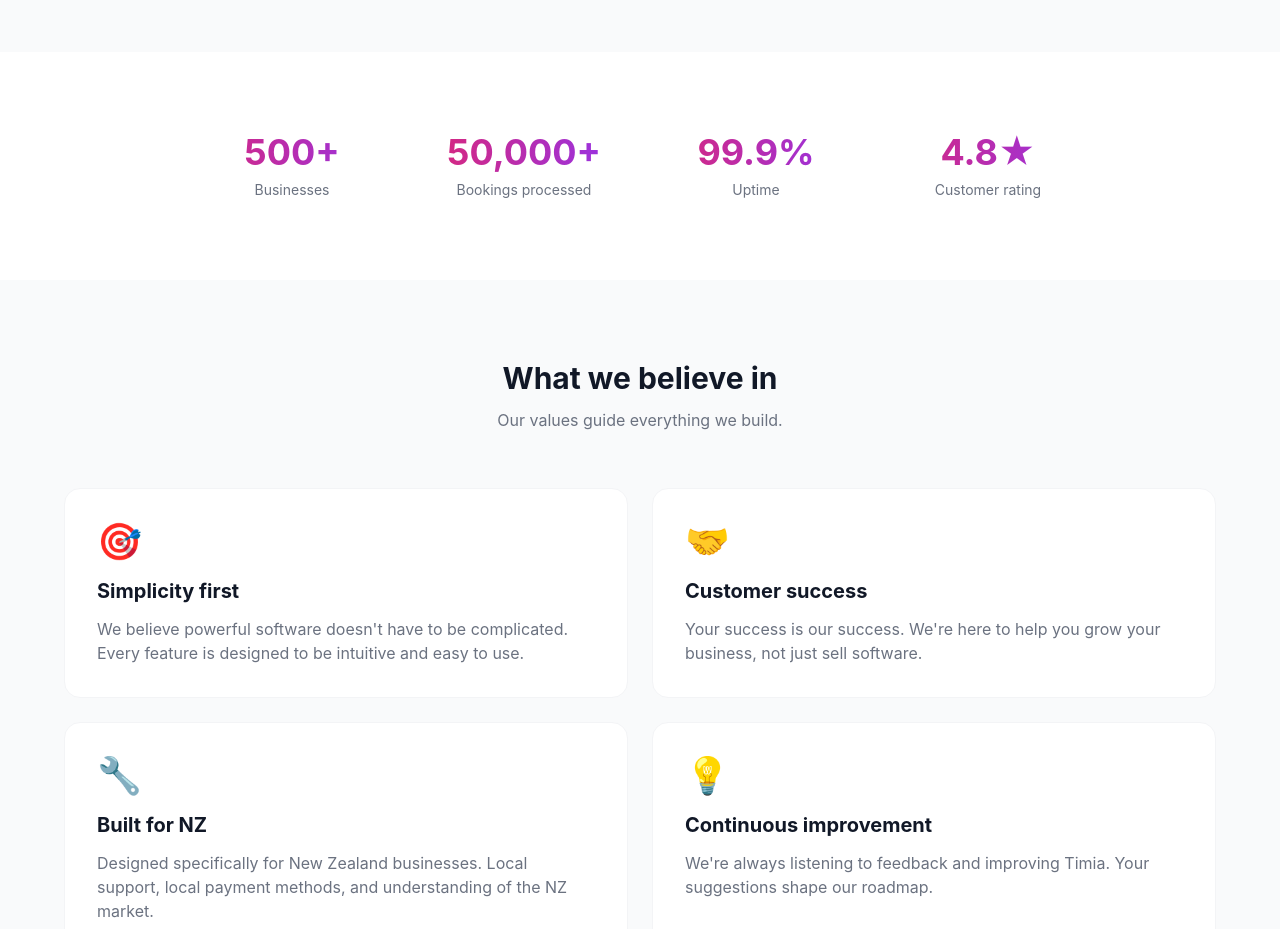
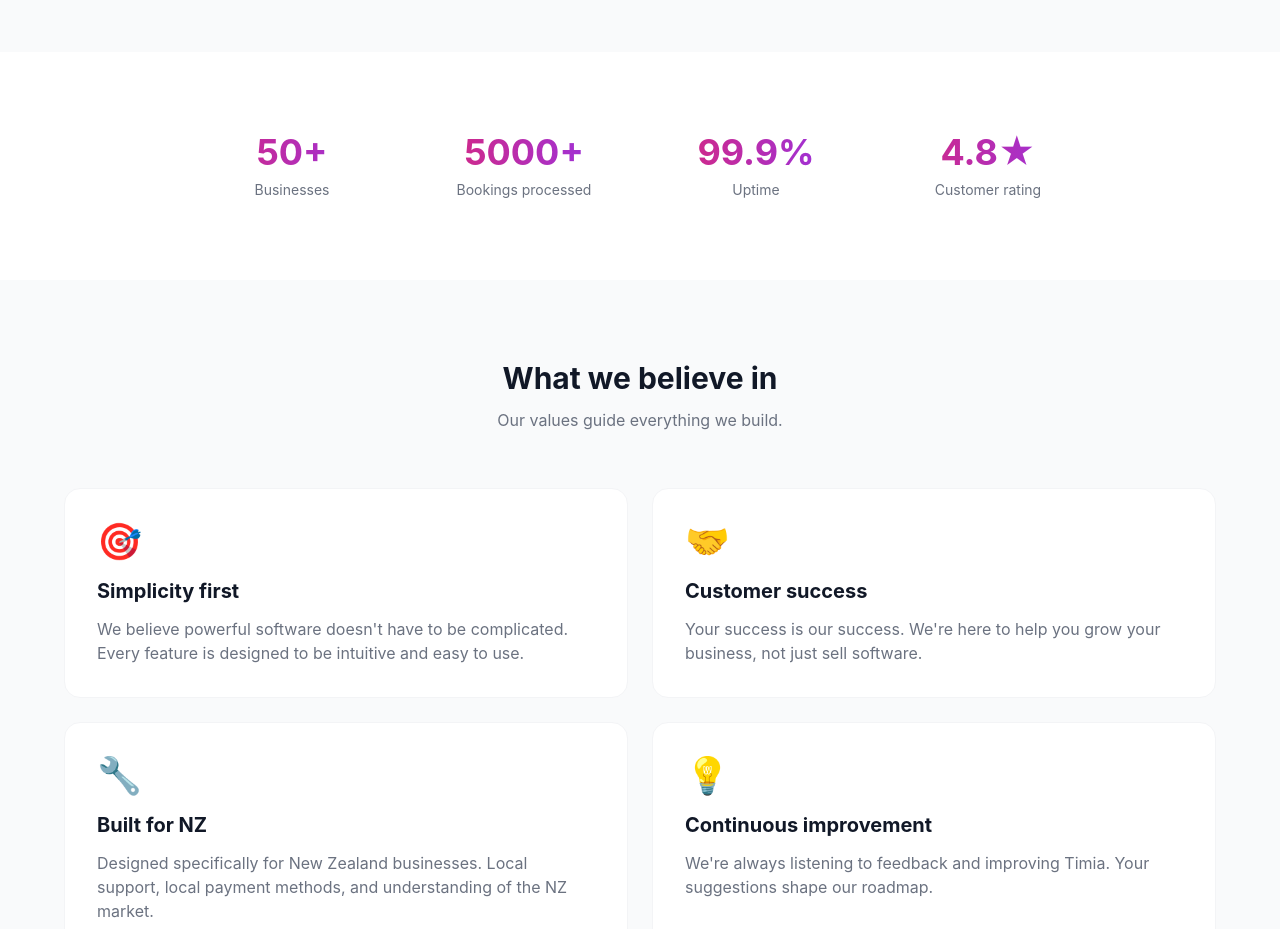
Before and after one commit to tnmthai/salon-booking, a React (Vite) app in the folder client/: page /about in a window 1280 px wide. Shown: the part 880-1809 px from the top of the page. Built offline with nearby package versions, Linux system fonts and the light colour scheme.

Commit message:
Update About page stats: 50+ businesses, 5000+ bookings

```diff
--- a/client/src/pages/About.jsx
+++ b/client/src/pages/About.jsx
@@ -9,8 +9,8 @@ const values = [
 ]
 
 const stats = [
-  { number: '500+', label: 'Businesses' },
-  { number: '50,000+', label: 'Bookings processed' },
+  { number: '50+', label: 'Businesses' },
+  { number: '5000+', label: 'Bookings processed' },
   { number: '99.9%', label: 'Uptime' },
   { number: '4.8★', label: 'Customer rating' },
 ]
```
